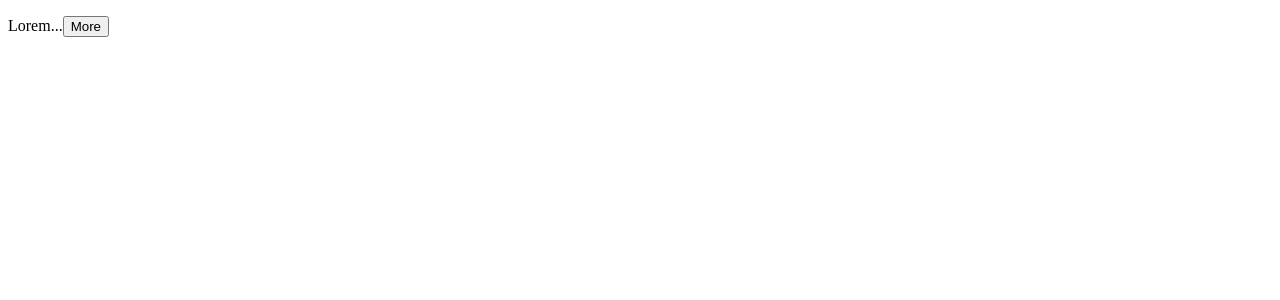
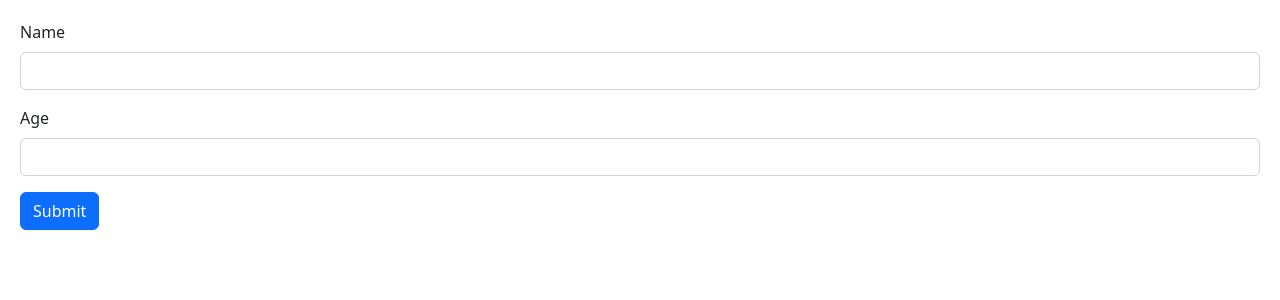
Before and after one commit to askariabidi/react-app, a React (Vite) app: page / in a window 1280 px wide. Shown: the top 300 px of the page. Built offline with nearby package versions, Linux system fonts and the light colour scheme.

Commit message:
Created a Form
Just 2 inputs and a submit button

```diff
--- a/src/App.tsx
+++ b/src/App.tsx
@@ -1,21 +1,9 @@
-import ExpandableText from "./components/ExpandableText";
+import Form from "./components/Form";
 
 function App() {
   return (
     <div>
-      <ExpandableText maxChars={5}>
-        Lorem ipsum dolor sit amet consectetur adipisicing elit. Ex maxime quod
-        quam dicta praesentium a recusandae, eligendi hic consequatur atque,
-        aliquam fugit necessitatibus molestias pariatur, sed corporis tempore ea
-        expedita ut quisquam molestiae fuga nesciunt aspernatur. Eum distinctio
-        dolor dolorum molestiae error animi quisquam quaerat, iusto cum aperiam
-        illum, odit velit numquam maiores. Doloremque odio assumenda
-        consequuntur omnis, cupiditate ut nulla, ipsum maiores hic magni
-        exercitationem! Quis eius velit, fugit obcaecati vero, tenetur, corporis
-        libero dolorem deleniti suscipit incidunt temporibus culpa odit itaque
-        et quia dicta pariatur. Magnam suscipit ratione perspiciatis. Alias sint
-        dolorem odit nam error doloremque corporis amet!
-      </ExpandableText>
+      <Form></Form>
     </div>
   );
 }
--- /dev/null
+++ b/src/components/Form.tsx
@@ -0,0 +1,25 @@
+const Form = () => {
+  return (
+    <form>
+      <div className="mb-3">
+        <label htmlFor="name" className="form-label">
+          Name
+        </label>
+        <input id="name" type="text" className="form-control" />
+      </div>
+
+      <div className="mb-3">
+        <label htmlFor="age" className="form-label">
+          Age
+        </label>
+        <input id="age" type="number" className="form-control" />
+      </div>
+
+      <button className="btn btn-primary" type="submit">
+        Submit
+      </button>
+    </form>
+  );
+};
+
+export default Form;
--- /dev/null
+++ b/src/index.css
@@ -0,0 +1,3 @@
+body {
+    padding: 20px;
+}
--- a/src/main.tsx
+++ b/src/main.tsx
@@ -1,7 +1,8 @@
 import React from "react";
 import ReactDOM from "react-dom/client";
 import App from "./App.tsx";
-// import 'bootstrap/dist/css/bootstrap.css';
+import "bootstrap/dist/css/bootstrap.css";
+import "./index.css";
 
 ReactDOM.createRoot(document.getElementById("root") as HTMLElement).render(
   <React.StrictMode>
```
